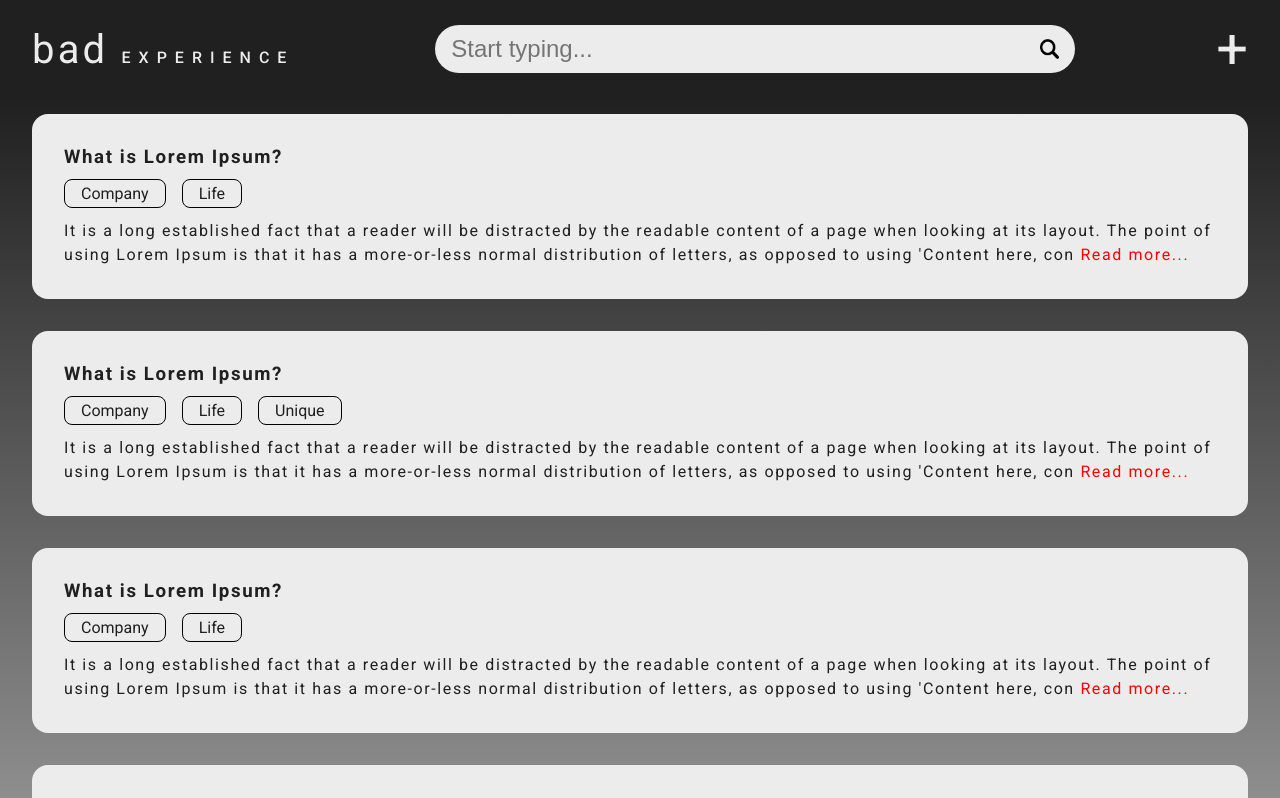
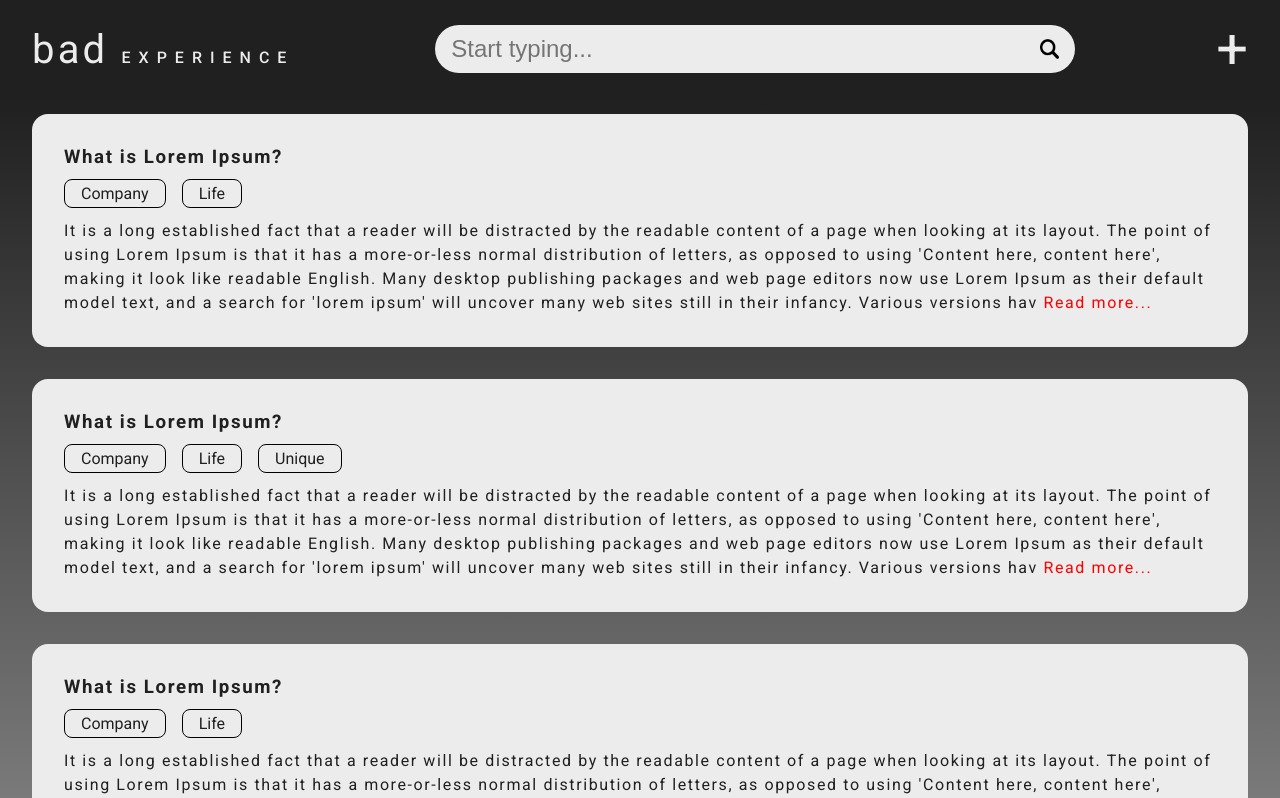
Before and after one commit to hellooohk/bad-experience, a React (Create React App) app: page / in a window 1280 px wide. Shown: the top 798 px of the page. Built offline with nearby package versions, Linux system fonts and the light colour scheme.

Commit message:
Animations add

```diff
--- a/package.json
+++ b/package.json
@@ -3,6 +3,7 @@
   "version": "0.1.0",
   "private": true,
   "dependencies": {
+    "@reduxjs/toolkit": "^1.8.3",
     "@testing-library/jest-dom": "^5.16.4",
     "@testing-library/react": "^13.3.0",
     "@testing-library/user-event": "^13.5.0",
@@ -12,6 +13,7 @@
     "@types/react-dom": "^18.0.6",
     "react": "^18.2.0",
     "react-dom": "^18.2.0",
+    "react-redux": "^8.0.2",
     "react-router-dom": "^6.3.0",
     "react-scripts": "5.0.1",
     "typescript": "^4.7.4",
--- a/src/components/Card/Card.scss
+++ b/src/components/Card/Card.scss
@@ -6,6 +6,8 @@ $color-secondary: rgb(236, 236, 236);
   padding: 2rem;
   border-radius: 1rem;
   color:$color-primary;
+
+
   .ExperienceCard__read{
     color: red;
     cursor: pointer;
--- a/src/components/Card/ExperienceCard.tsx
+++ b/src/components/Card/ExperienceCard.tsx
@@ -13,7 +13,7 @@ export const ExperienceCard = (props: ExperienceDetail) => {
           <span className='Tags__tag'>{category}</span>
         ))}
       </div>
-      <p>{props.description.substring(0,256)} <span className='ExperienceCard__read'>Read more...</span></p>
+      <p>{props.description.substring(0,512)} <span className='ExperienceCard__read'>Read more...</span></p>
     </div>
   );
 };
--- a/src/components/Header.tsx
+++ b/src/components/Header.tsx
@@ -17,7 +17,7 @@ export const Header = () => {
       <img src={Icon} alt="" />
       </div>
       <div className="header__items center y">
-        <span className="header__items--open" onClick={handleClick}>{visible ? "-" : "+"}</span>
+        <span className="header__items--open" onClick={handleClick}>{visible ? "✕" : "+"}</span>
         {visible && (
           <div className="header__menu y">
             <span>
--- a/src/components/Home.scss
+++ b/src/components/Home.scss
@@ -2,4 +2,19 @@ $color-primary : rgb(32, 32, 32);
 $color-secondary : rgb(236, 236, 236);
 .Home{
     background: linear-gradient($color-primary,$color-secondary);
+    animation-name: scrollHome;
+    animation-duration: 1s;
 }
+@keyframes scrollHome {
+    0%{
+        opacity: 0;
+        transform: translateY(10rem);
+    }
+    70%{
+        transform: translateY(-1rem);
+    }
+    100%{
+        opacity: 1;
+        transform: translate(0);
+    }
+}
--- a/src/data/dummyData.json
+++ b/src/data/dummyData.json
@@ -4,6 +4,7 @@
     "title": "What is Lorem Ipsum?",
     "description": "It is a long established fact that a reader will be distracted by the readable content of a page when looking at its layout. The point of using Lorem Ipsum is that it has a more-or-less normal distribution of letters, as opposed to using 'Content here, content here', making it look like readable English. Many desktop publishing packages and web page editors now use Lorem Ipsum as their default model text, and a search for 'lorem ipsum' will uncover many web sites still in their infancy. Various versions have evolved over the years, sometimes by accident, sometimes on purpose (injected humour and the like).",
     "categories": ["Company", "Life"]
+
   },
   {
     "id": 2,
```
Also changed, not shown: 1 other file (tests, documents, lock files or other folders).
